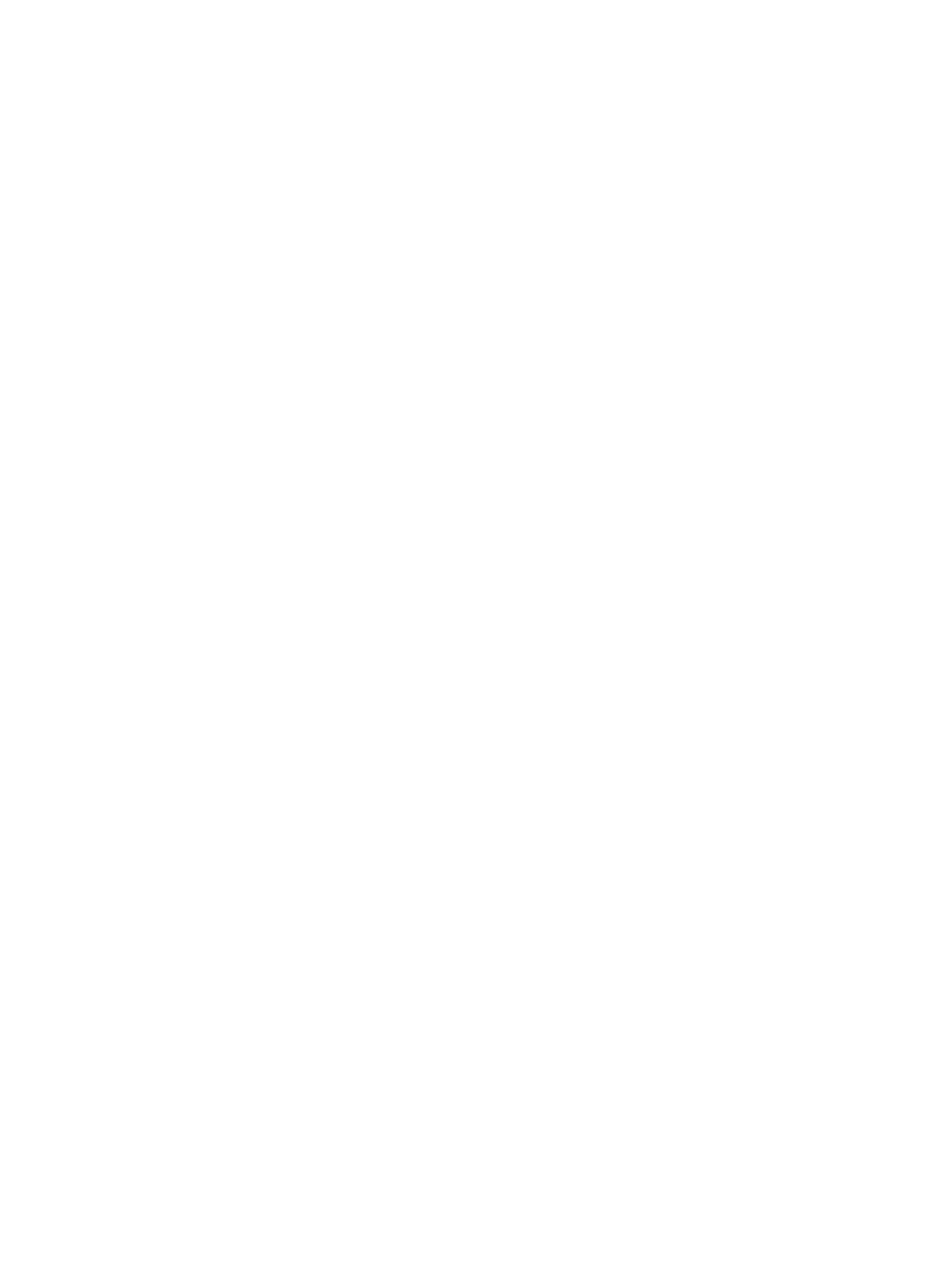
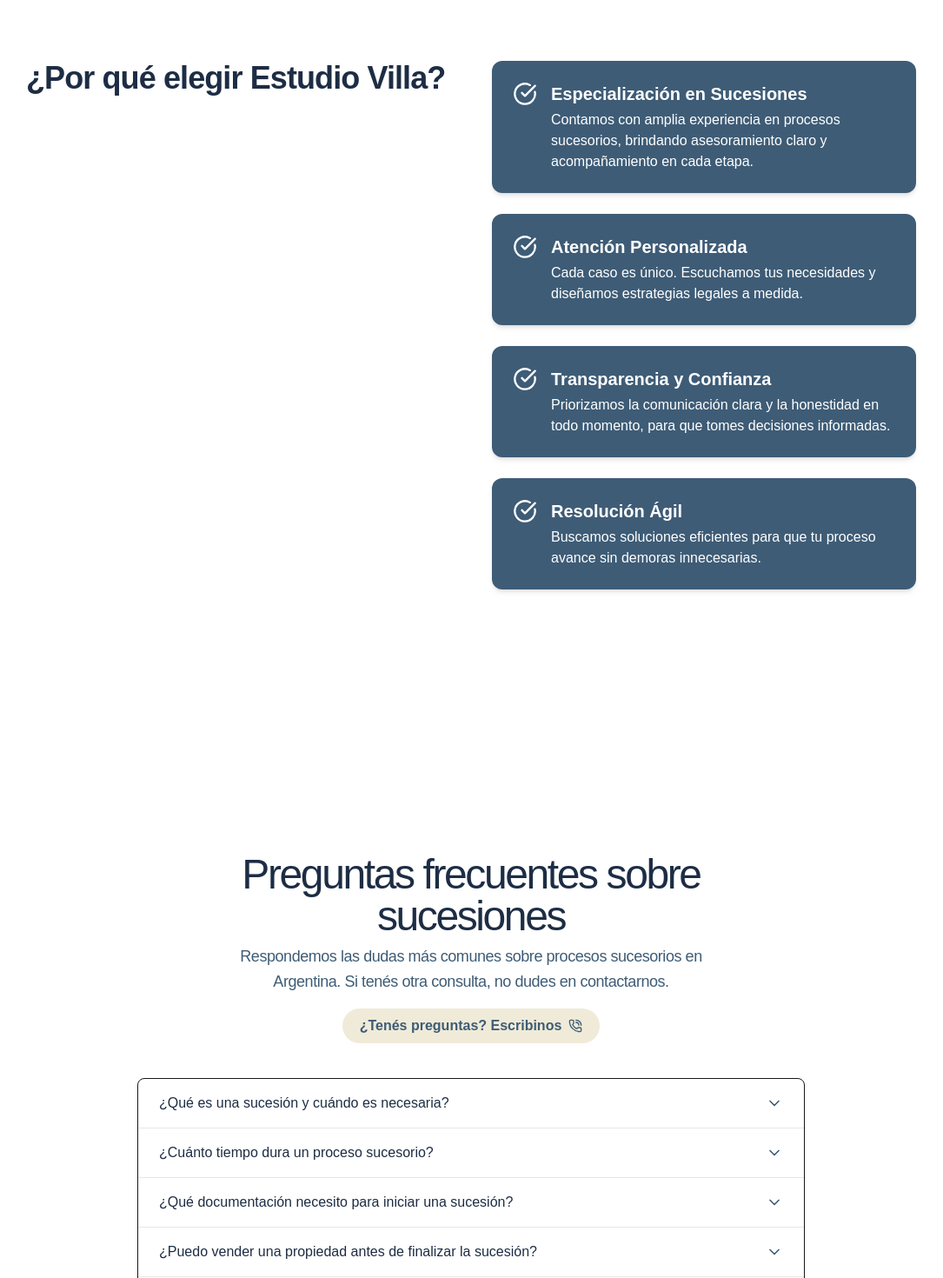
Before and after one commit to crcristian97/estudio-villa, a Next.js app: page /en in a window 1280 px wide. Shown: the part 5980-7450 px from the top of the page at 87% size, without its empty margins (98-1183 px from the left). Before the commit the page ends 5906 px from the top, so only its background shows below. Built offline with nearby package versions, Linux system fonts and the light colour scheme.

Commit message:
cambiso en abogados

```diff
--- a/app/[lang]/page.js
+++ b/app/[lang]/page.js
@@ -5,6 +5,8 @@
 import { HowWorks } from "../../components/HowWorks";
 import { Testimonial } from "../../components/Testimonial";
 import { CTA2 } from "../../components/Cta";
+import WhyChoose from "../../components/WhyChoose";
+import { FAQ2 } from "../../components/FAQ";
 export default function Page({ params }) {
   return (
     <main>
@@ -15,6 +17,8 @@
       <HowWorks />
       <Testimonial />
       <CTA2 />
+      <WhyChoose />
+      <FAQ2 />
       </main>
   );
 }
--- /dev/null
+++ b/components/FAQ.js
@@ -0,0 +1,115 @@
+"use client"
+import { PhoneCall } from "lucide-react";
+import { useState } from "react";
+
+const faqQuestions = [
+  {
+    question: "¿Qué es una sucesión y cuándo es necesaria?",
+    answer:
+      "La sucesión es el proceso legal mediante el cual se transmiten los bienes, derechos y obligaciones de una persona fallecida a sus herederos. Es necesaria cuando una persona fallece y deja bienes a su nombre.",
+  },
+  {
+    question: "¿Cuánto tiempo dura un proceso sucesorio?",
+    answer:
+      "La duración varía según la complejidad del caso, la cantidad de herederos y bienes, y si existe acuerdo entre las partes. En general, puede demorar entre 6 meses y 2 años.",
+  },
+  {
+    question: "¿Qué documentación necesito para iniciar una sucesión?",
+    answer:
+      "Generalmente se requiere el acta de defunción, partidas de nacimiento y matrimonio de los herederos, DNI, títulos de propiedad y documentación de los bienes a heredar.",
+  },
+  {
+    question: "¿Puedo vender una propiedad antes de finalizar la sucesión?",
+    answer:
+      "No, hasta que la sucesión no esté inscripta y los bienes adjudicados a los herederos, no es posible vender legalmente una propiedad heredada.",
+  },
+  {
+    question: "¿Qué pasa si hay desacuerdo entre los herederos?",
+    answer:
+      "Si no hay acuerdo, el proceso puede judicializarse y demorar más tiempo. Un abogado puede mediar para intentar llegar a una solución consensuada.",
+  },
+  {
+    question: "¿Cuáles son los costos de una sucesión?",
+    answer:
+      "Los costos incluyen honorarios profesionales, tasas judiciales y gastos administrativos. El monto depende del valor de los bienes y la complejidad del trámite.",
+  },
+  {
+    question: "¿Puedo iniciar la sucesión si vivo en otra provincia o en el exterior?",
+    answer:
+      "Sí, es posible iniciar y tramitar la sucesión a distancia, otorgando un poder a un abogado de confianza en la jurisdicción correspondiente.",
+  },
+  {
+    question: "¿Por qué es importante contar con asesoramiento legal en una sucesión?",
+    answer:
+      "Un abogado especializado garantiza que el proceso se realice correctamente, evitando errores, demoras y conflictos entre herederos.",
+  },
+];
+
+// Simple Accordion component
+function Accordion({ items }) {
+  const [openIndex, setOpenIndex] = useState(null);
+
+  const handleToggle = (idx) => {
+    setOpenIndex(openIndex === idx ? null : idx);
+  };
+
+  return (
+    <div className="divide-y divide-gray-200 border rounded-lg w-full bg-white">
+      {items.map((item, idx) => (
+        <div key={idx}>
+          <button
+            className="w-full flex justify-between items-center py-4 px-6 text-left focus:outline-none hover:bg-[#F0EBD8] transition text-[#1D2D44]"
+            onClick={() => handleToggle(idx)}
+            aria-expanded={openIndex === idx}
+            aria-controls={`faq-content-${idx}`}
+          >
+            <span className="font-medium text-[#1D2D44]">{item.question}</span>
+            <span className="ml-4 text-[#3E5C76]">
+              {openIndex === idx ? (
+                <svg width="20" height="20" fill="none" viewBox="0 0 24 24"><path stroke="#3E5C76" strokeWidth="2" strokeLinecap="round" strokeLinejoin="round" d="M18 15l-6-6-6 6"/></svg>
+              ) : (
+                <svg width="20" height="20" fill="none" viewBox="0 0 24 24"><path stroke="#3E5C76" strokeWidth="2" strokeLinecap="round" strokeLinejoin="round" d="M6 9l6 6 6-6"/></svg>
+              )}
+            </span>
+          </button>
+          <div
+            id={`faq-content-${idx}`}
+            className={`px-6 pb-4 text-[#3E5C76] transition-all duration-300 ease-in-out ${
+              openIndex === idx ? "block" : "hidden"
+            }`}
+          >
+            {item.answer}
+          </div>
+        </div>
+      ))}
+    </div>
+  );
+}
+
+export const FAQ2 = () => (
+  <div className="w-full py-20 lg:py-40">
+    <div className="container mx-auto">
+      <div className="flex flex-col gap-10">
+        <div className="flex text-center justify-center items-center gap-4 flex-col">
+          <div className="flex gap-2 flex-col">
+            <h4 className="text-3xl md:text-5xl tracking-tighter max-w-xl text-center font-regular text-[#1D2D44]">
+              Preguntas frecuentes sobre sucesiones
+            </h4>
+            <p className="text-lg leading-relaxed tracking-tight text-[#3E5C76] max-w-xl text-center">
+              Respondemos las dudas más comunes sobre procesos sucesorios en Argentina. Si tenés otra consulta, no dudes en contactarnos.
+            </p>
+          </div>
+          <div>
+            <button className="inline-flex items-center gap-2 px-5 py-2 rounded-full bg-[#F0EBD8] text-[#3E5C76] hover:bg-[#3E5C76] hover:text-white transition-colors font-semibold">
+              ¿Tenés preguntas? Escribinos <PhoneCall className="w-4 h-4" />
+            </button>
+          </div>
+        </div>
+
+        <div className="max-w-3xl w-full mx-auto">
+          <Accordion items={faqQuestions} />
+        </div>
+      </div>
+    </div>
+  </div>
+);
--- /dev/null
+++ b/components/WhyChoose.js
@@ -0,0 +1,67 @@
+import { CheckCircle } from "lucide-react";
+
+const features = [
+  {
+    title: "Especialización en Sucesiones",
+    description:
+      "Contamos con amplia experiencia en procesos sucesorios, brindando asesoramiento claro y acompañamiento en cada etapa.",
+    icon: <CheckCircle className="text-white w-7 h-7" />,
+  },
+  {
+    title: "Atención Personalizada",
+    description:
+      "Cada caso es único. Escuchamos tus necesidades y diseñamos estrategias legales a medida.",
+    icon: <CheckCircle className="text-white w-7 h-7" />,
+  },
+  {
+    title: "Transparencia y Confianza",
+    description:
+      "Priorizamos la comunicación clara y la honestidad en todo momento, para que tomes decisiones informadas.",
+    icon: <CheckCircle className="text-white w-7 h-7" />,
+  },
+  {
+    title: "Resolución Ágil",
+    description:
+      "Buscamos soluciones eficientes para que tu proceso avance sin demoras innecesarias.",
+    icon: <CheckCircle className="text-white w-7 h-7" />,
+  },
+];
+
+export default function WhyChoose() {
+  return (
+    <section className="w-full py-20 bg-white">
+      <div className="container mx-auto px-4">
+        <div className="grid grid-cols-1 md:grid-cols-2 gap-12 max-w-5xl mx-auto items-start">
+          {/* Left column: Text */}
+          <div className="h-full flex">
+            <div className="w-full">
+              <h2 className="text-3xl md:text-4xl font-semibold text-[#1D2D44] mb-4 tracking-tight">
+                ¿Por qué elegir Estudio Villa?
+              </h2>
+
+            </div>
+          </div>
+          {/* Right column: Features */}
+          <div>
+            <div className="grid grid-cols-1 gap-6">
+              {features.map((feature, idx) => (
+                <div
+                  key={idx}
+                  className="flex items-start gap-4 bg-[#3E5C76] rounded-xl shadow-md p-6 hover:bg-[#1D2D44] transition-shadow transition-colors"
+                >
+                  <div className="flex-shrink-0">{feature.icon}</div>
+                  <div>
+                    <h3 className="text-xl font-semibold text-white mb-1">
+                      {feature.title}
+                    </h3>
+                    <p className="text-white">{feature.description}</p>
+                  </div>
+                </div>
+              ))}
+            </div>
+          </div>
+        </div>
+      </div>
+    </section>
+  );
+}
```
